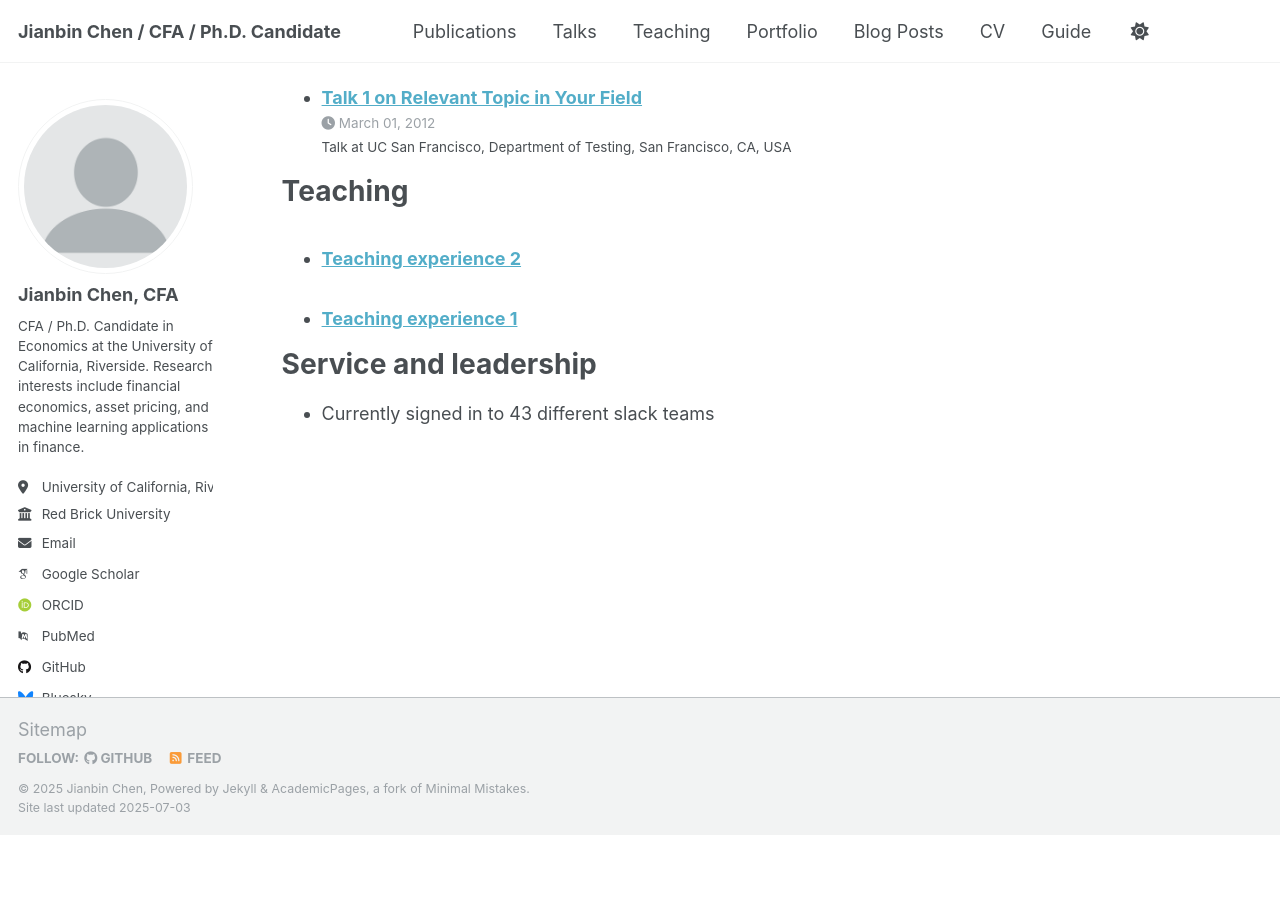
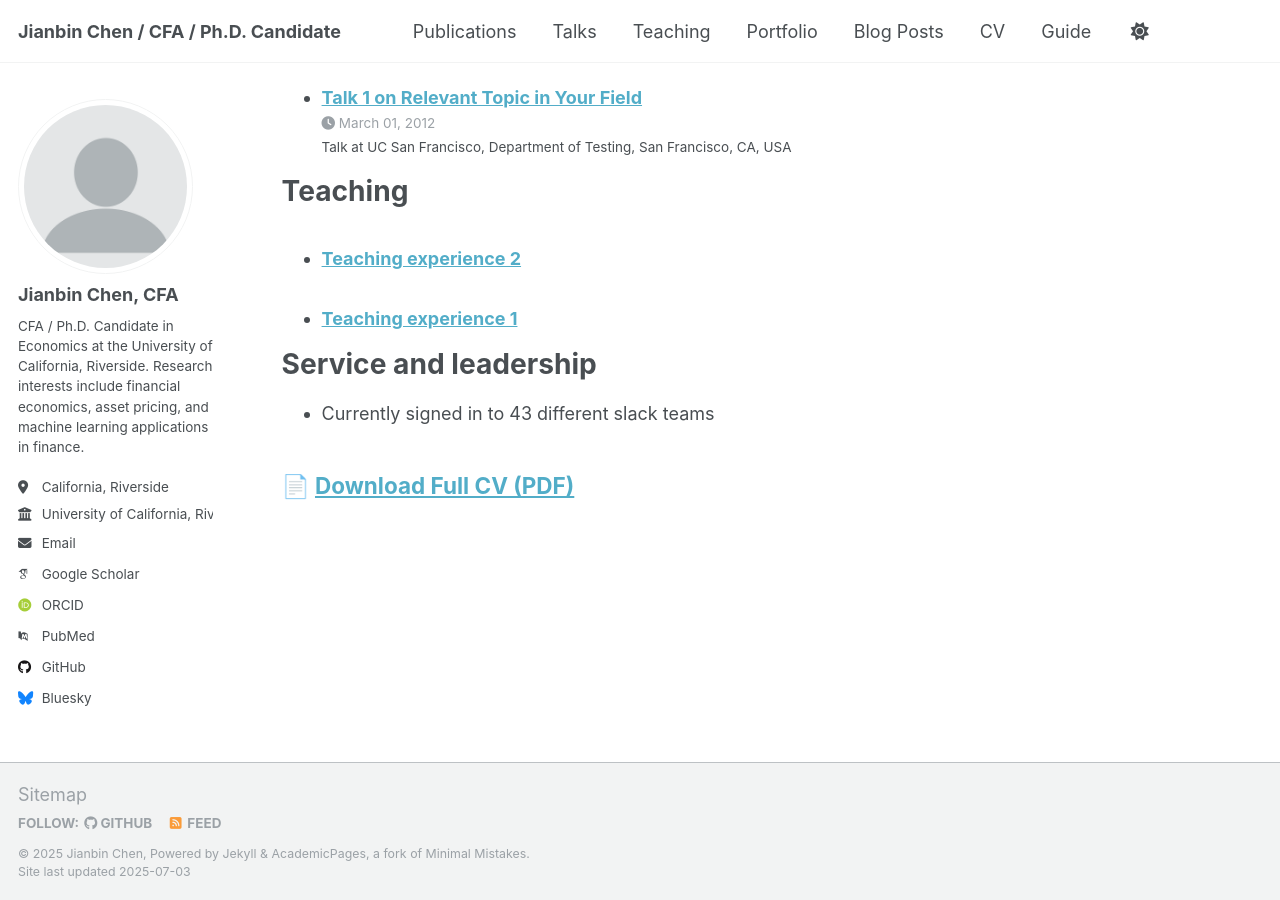
Before and after one commit to damonuc/JianbinChen.github.io, a Jekyll site: the page built from _pages/cv.md, in a window 1280 px wide and 900 px high, scrolled down 1873 px. Built offline with Jekyll 4.4.1, drawn with Linux system fonts in a browser that asks for light colours; some web fonts are replaced; a script that is not in the unit is left out; before the commit the page ends 2708 px from its top, so only the background shows below that.

Commit message:
“massage”

```diff
--- a/_config.yml
+++ b/_config.yml
@@ -26,8 +26,8 @@ author:
   name             : "Jianbin Chen, CFA"
   pronouns         : # example: "she/her"
   bio              : "CFA / Ph.D. Candidate in Economics at the University of California, Riverside. Research interests include financial economics, asset pricing, and machine learning applications in finance."
-  location         : "University of California, Riverside"
-  employer         : "Red Brick University"
+  location         : "California, Riverside"
+  employer         : "University of California, Riverside" # The name of the institution or company you are affiliated with
   uri              : # URL
   email            : "JianbinChen1991@gmail.com"
 
--- a/_pages/cv.md
+++ b/_pages/cv.md
@@ -62,3 +62,5 @@ Teaching
 Service and leadership
 ======
 * Currently signed in to 43 different slack teams
+
+## 📄 [Download Full CV (PDF)](files/Personal_CV_20250109.pdf)
```
Also changed, not shown: 1 other file.
